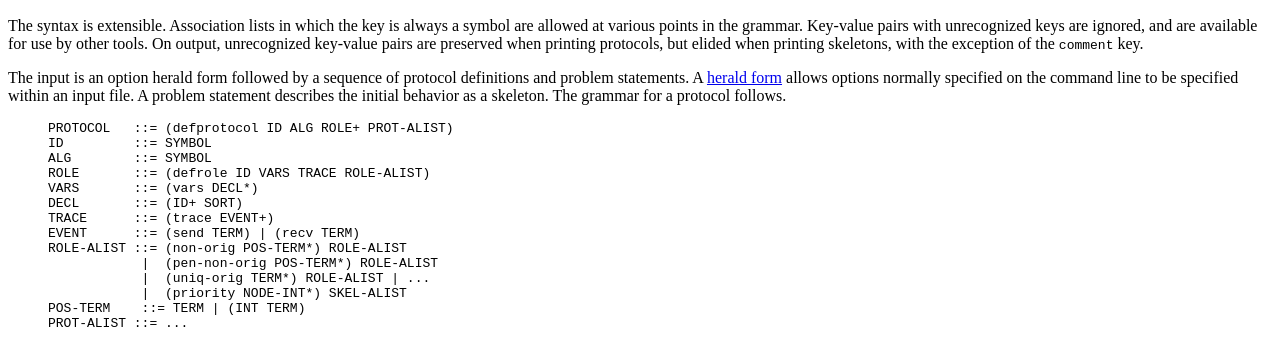
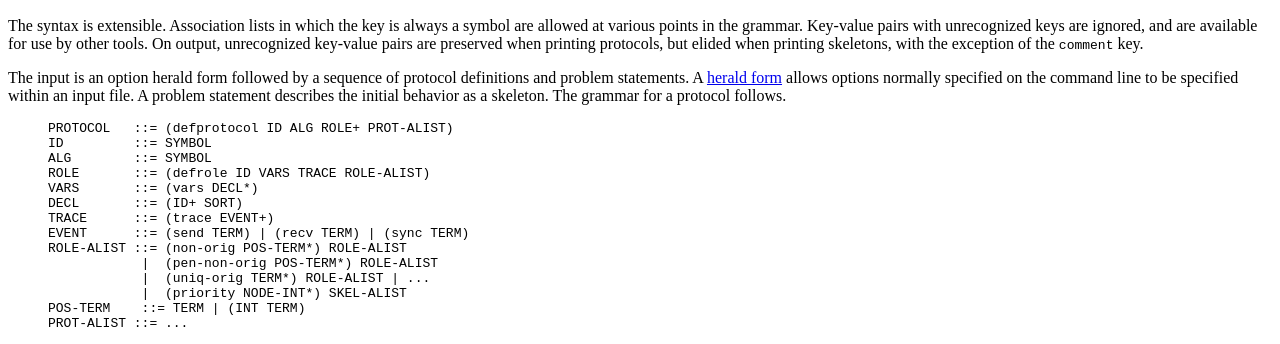
Before and after one commit to mitre/cpsa, a plain HTML site: page doc/cpsauser.html in a window 1280 px wide. Shown: the part 961-1305 px from the top of the page. Drawn offline with Linux system fonts and the light colour scheme.

Commit message:
neutral node support

```diff
--- a/doc/cpsauser.html
+++ b/doc/cpsauser.html
@@ -137,7 +137,7 @@ ROLE       ::= (defrole ID VARS TRACE ROLE-ALIST)
 VARS       ::= (vars DECL*)
 DECL       ::= (ID+ SORT)
 TRACE      ::= (trace EVENT+)
-EVENT      ::= (send TERM) | (recv TERM)
+EVENT      ::= (send TERM) | (recv TERM) | (sync TERM)
 ROLE-ALIST ::= (non-orig POS-TERM*) ROLE-ALIST
             |  (pen-non-orig POS-TERM*) ROLE-ALIST
             |  (uniq-orig TERM*) ROLE-ALIST | ...
```
Also changed, not shown: 3 other files.
